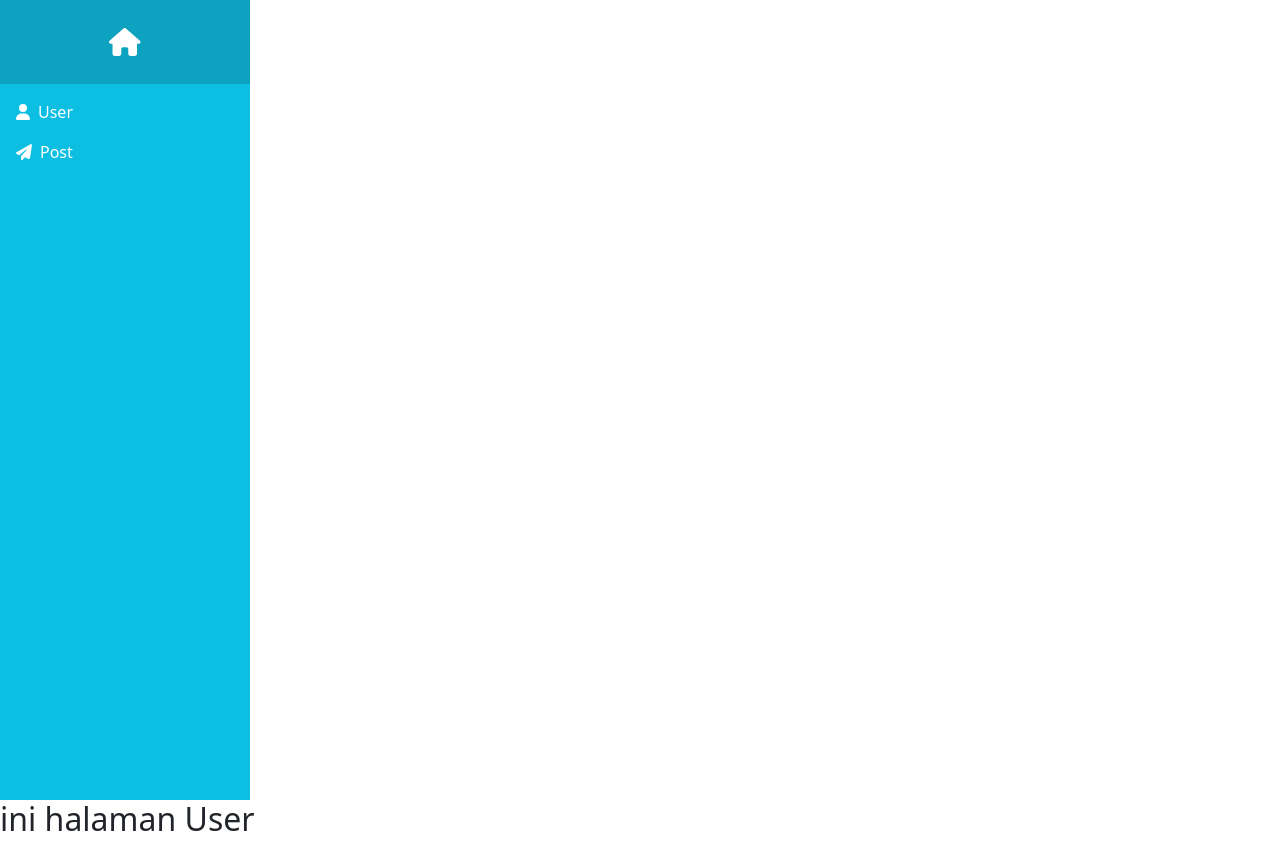
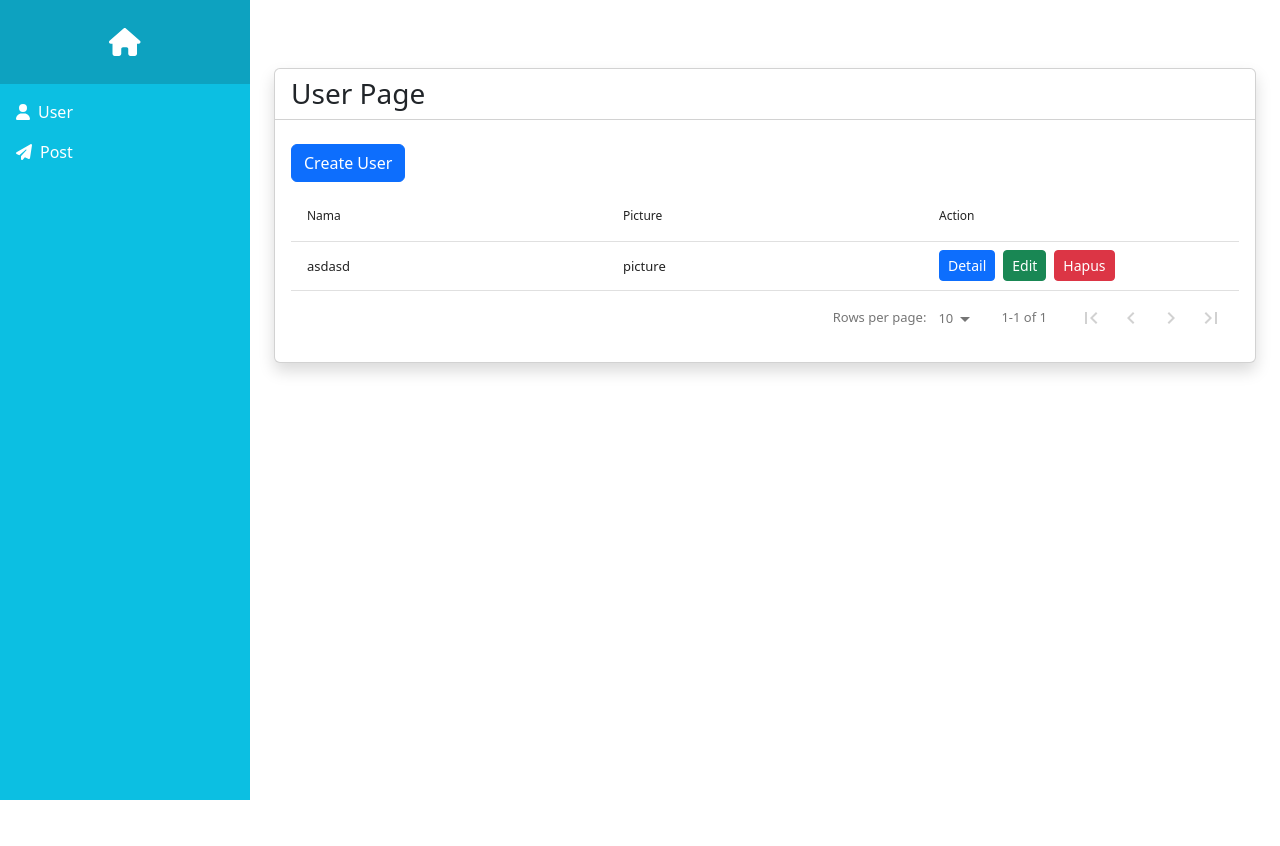
Before and after one commit to nfcoding/Machine-Vision, a React (Create React App) app: page /user in a window 1280 px wide. After the commit the page ends 800 px from the top, so only its background shows below. Built offline with nearby package versions, Linux system fonts and the light colour scheme.

Commit message:
add table to user page

```diff
--- a/package.json
+++ b/package.json
@@ -12,6 +12,7 @@
     "dotenv": "^16.3.1",
     "env-cmd": "^10.1.0",
     "react": "^18.2.0",
+    "react-data-table-component": "^7.5.4",
     "react-dom": "^18.2.0",
     "react-router-dom": "^6.16.0",
     "react-scripts": "5.0.1",
--- a/src/App.js
+++ b/src/App.js
@@ -17,10 +17,10 @@ function App() {
           <SideBar toggle={toggleSidebar} isOpen={sidebarIsOpen} />
           <Content toggleSidebar={toggleSidebar} sidebarIsOpen={sidebarIsOpen} />
         </div>
-        <Routes>
+        {/* <Routes>
           <Route exact path="/post" element={<Post />} />
           <Route exact path="/user" element={<User />} />
-        </Routes>
+        </Routes> */}
       </Fragment>
     </Router>
   );
--- a/src/components/content/Content.js
+++ b/src/components/content/Content.js
@@ -1,14 +1,16 @@
 import React from "react";
 import classNames from "classnames";
 import { Container } from "reactstrap";
-import { Navigate, Route } from "react-router-dom";
+import { Navigate, Route, Routes } from "react-router-dom";
+import Post from "../../pages/Post";
+import User from "../../pages/User";
 
 const Content = ({ sidebarIsOpen, toggleSidebar }) => (
   <Container fluid className={classNames("content", { "is-open": sidebarIsOpen })}>
-    <Navigate>
-      <Route exact path="/" component={() => "Hello"} />
-      <Route exact path="/about" component={() => "About"} />
-    </Navigate>
+    <Routes>
+      <Route exact path="/post" element={<Post />} />
+      <Route exact path="/user" element={<User />} />
+    </Routes>
   </Container>
 );
 
--- a/src/pages/User.js
+++ b/src/pages/User.js
@@ -1,7 +1,70 @@
-import React from "react";
+import React, { useState } from "react";
+import DataTable from "react-data-table-component";
+import { Button, Card, CardBody, CardHeader, Col, Container, Row } from "reactstrap";
 
 const User = () => {
-  return <h2>ini halaman User</h2>;
+  const [data, setData] = useState([{ nama: "asdasd", picture: "picture" }]);
+  const columns = [
+    {
+      name: "Nama",
+      selector: (row) => (row.nama ? row.nama : "-"),
+    },
+    {
+      name: "Picture",
+      selector: (row) => (row.picture ? row.picture : "-"),
+    },
+
+    {
+      name: "Action",
+      selector: (row) => (
+        <div className="d-flex">
+          <Button color="primary" className="me-2" size="sm" onClick={() => console.log(row.id)}>
+            Detail
+          </Button>
+
+          <Button color="success" className="me-2" size="sm" onClick={() => console.log(row.id)}>
+            Edit
+          </Button>
+
+          <Button color="danger" className="me-2" size="sm" onClick={() => console.log(row.id)}>
+            Hapus
+          </Button>
+        </div>
+      ),
+    },
+  ];
+
+  return (
+    <Container className="mt-5">
+      <Row>
+        <Col>
+          <Card className="shadow">
+            <CardHeader className="bg-transparent">
+              <h3 className="mb-0">User Page</h3>
+            </CardHeader>
+            <CardBody>
+              <Button className="my-2" color="primary" size="small" onClick={() => console.log("asd")}>
+                Create User
+              </Button>
+              <Row>
+                <Col>
+                  <DataTable
+                    columns={columns}
+                    data={data}
+                    pagination
+                    // paginationTotalRows={totalRows}
+                    // paginationDefaultPage={currentPage}
+                    // onChangeRowsPerPage={handlePerRowsChange}
+                    // onChangePage={handlePageChange}
+                  />
+                </Col>
+              </Row>
+            </CardBody>
+          </Card>
+        </Col>
+      </Row>
+    </Container>
+  );
 };
 
 export default User;
```
Also changed, not shown: 1 other file (tests, documents, lock files or other folders).
